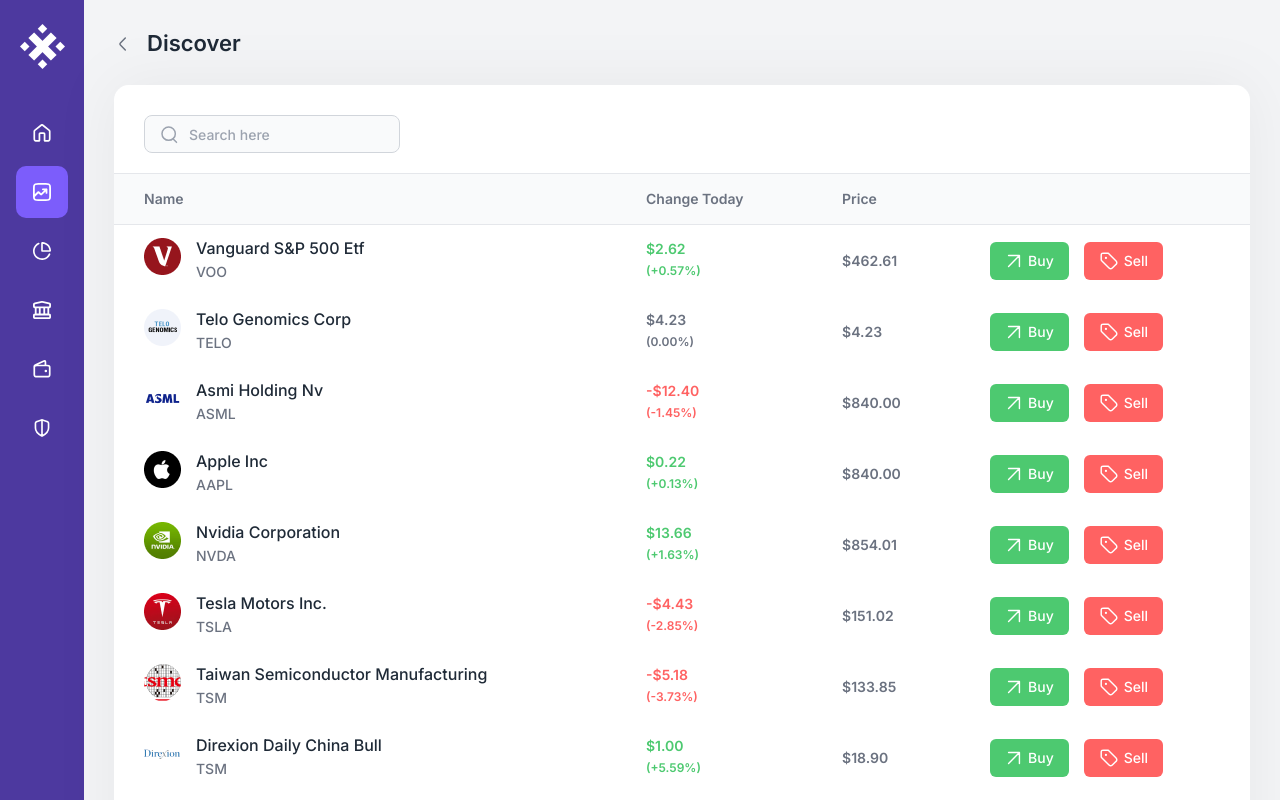
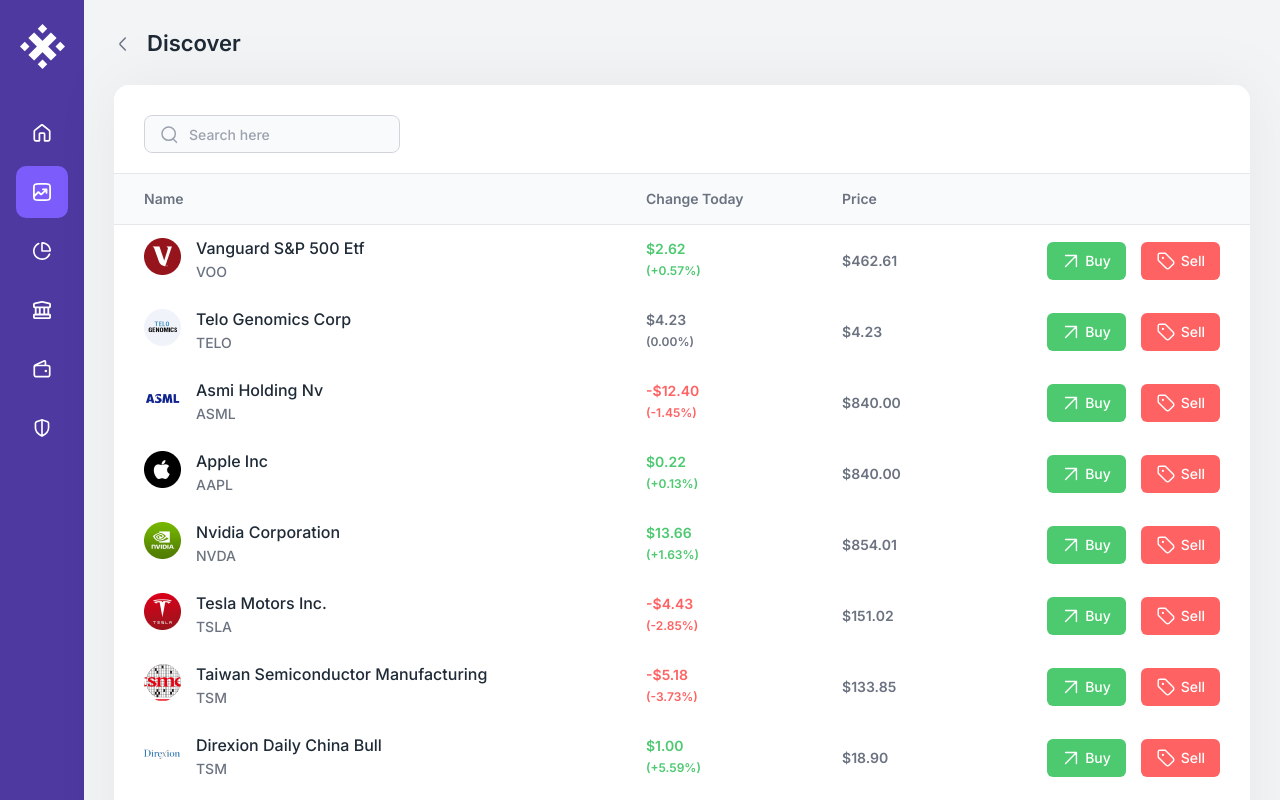
Before and after one commit to ZeroGDrive/melike-test, an Angular app: page / in a window 1280 px wide. Shown: the top 800 px of the page. Built offline with nearby package versions, Linux system fonts and the light colour scheme.

Commit message:
table fixes

```diff
--- a/src/app/components/ml-table/ml-table.component.html
+++ b/src/app/components/ml-table/ml-table.component.html
@@ -81,7 +81,7 @@
         </td>
 
         <td class="px-[30px] py-[13px]">
-          <div class="flex h-[38px] gap-[15px]">
+          <div class="flex h-[38px] justify-end gap-[15px]">
             <app-ml-button variant="buy">Buy</app-ml-button>
             <app-ml-button variant="sell">Sell</app-ml-button>
           </div>
```
